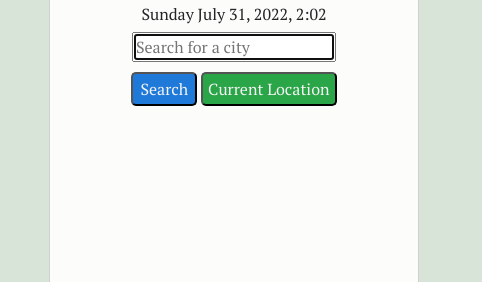
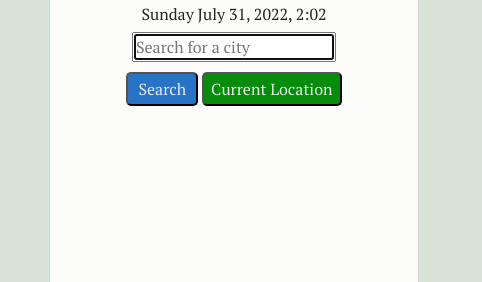
Before and after one commit to leiasalcido/weather-app, a plain HTML site: page index.html in a window 1280 px wide. Shown: the part 178-460 px from the top of the page, 406-888 px from the left. Drawn offline with nearby package versions, Linux system fonts and the light colour scheme.

Commit message:
Added button hover effects.

```diff
--- a/styles.css
+++ b/styles.css
@@ -64,17 +64,25 @@ body {
 
 .submitButton {
   border-radius: 5px;
-  background-color: #1f79d8;
-  color: #f5f5f5;
-  padding: 3px 7px;
+  background-color: #2773c5;
+  color: #ecebeb;
+  padding: 3px 10px;
+}
+.submitButton:hover {
+  background-color: #3f86d3;
+  color: #ecebeb;
 }
 
 .currentLocationButton {
   border-radius: 5px;
-  background-color: #2aa548;
-  color: #f5f5f5;
+  background-color: #058c0b;
+  color: #ecebeb;
   margin-top: 10px;
-  padding: 3px 5px;
+  padding: 3px 7px;
+}
+.currentLocationButton:hover {
+  background-color: #59a25d;
+  color: #ecebeb;
 }
 
 .temperature {
```
